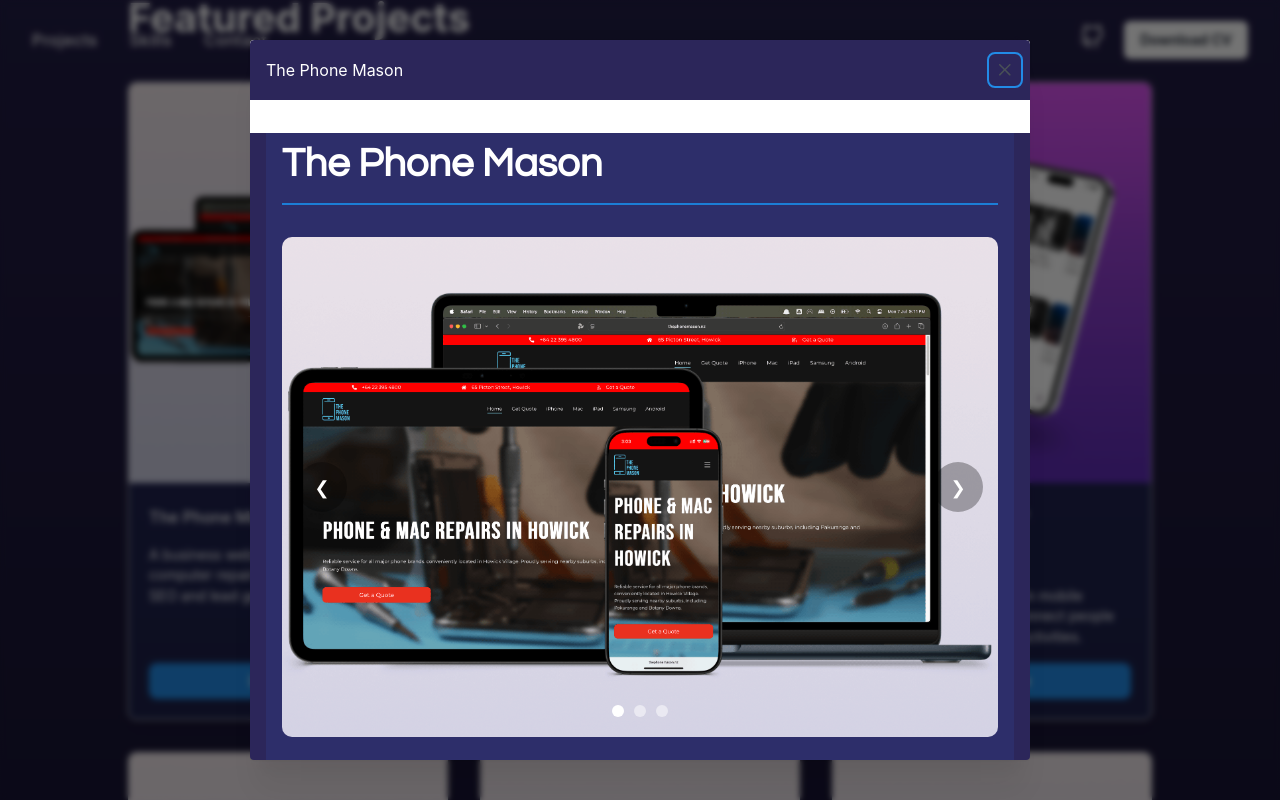
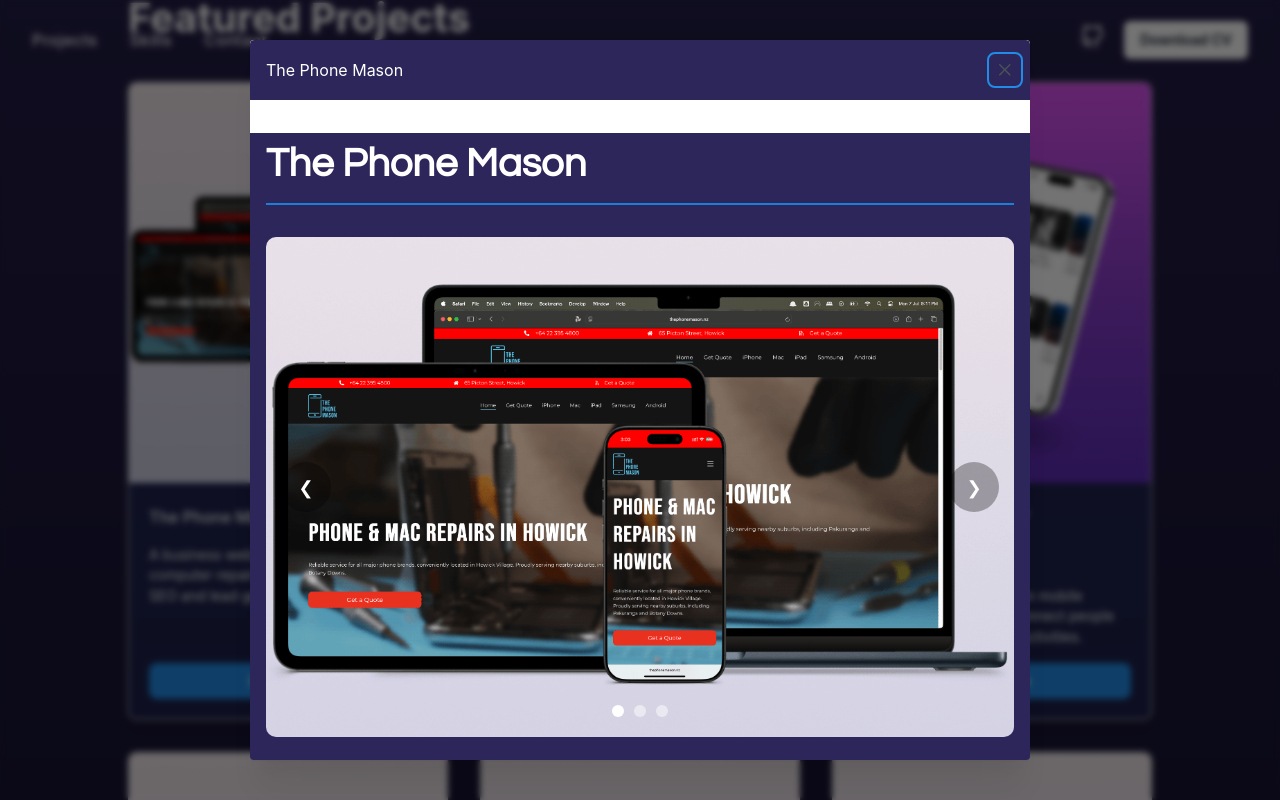
Before and after one commit to blankv15/Hamish-Portfolio-Website, a React (Vite) app in the folder frontend/: page / in a window 1280 px wide. Both pictures are taken after a click on the element 288 px from the left and 1414 px from the top of the page. Shown: the part 1014-1814 px from the top of the page. Built offline with nearby package versions, Linux system fonts and the light colour scheme; a web font is replaced by a local one.

Commit message:
editing modal

```diff
--- a/frontend/src/App.css
+++ b/frontend/src/App.css
@@ -90,6 +90,8 @@
 }
 
 
+
+
 /* --- Desktop Styles --- */
 
 /* This code only runs when the screen width is 992px or more */
--- a/frontend/src/components/ProjectDetailPage.css
+++ b/frontend/src/components/ProjectDetailPage.css
@@ -1,8 +1,11 @@
 .pdp-container {
-  padding: 0 1rem 1rem 1rem;
+  padding: 0;
   color: #f0f0f0;
   font-family: "Questrial", sans-serif;
-  background-color: #3877ee1a;
+  /* Remove all background, border, and backdrop-filter properties */
+  background-color: transparent;
+  border: none;
+  border-radius: 0;
 }
 
 .pdp-title {
@@ -30,10 +33,10 @@
 }
 
 .pdp-tech-badge {
-  background-color: #e0e0e0;
-  color: #333;
+  background-color: rgba(56, 119, 238, 0.1);
+  color: #a3c9ff;
+  border: 1px solid #3877ee4d;
   padding: 4px 12px;
-  margin: 4px;
 
   border-radius: 16px;
   font-size: 0.9rem;
```
